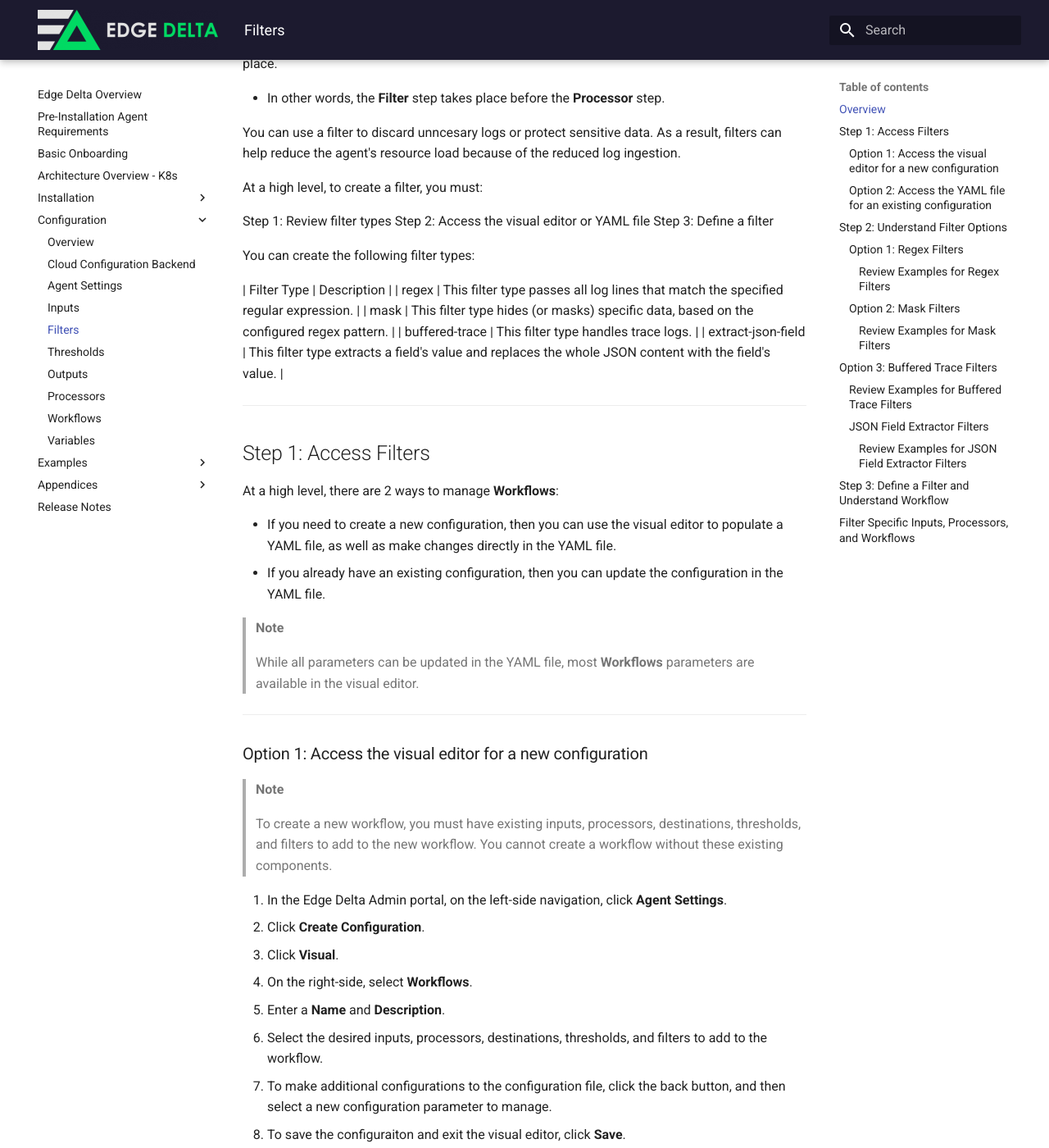
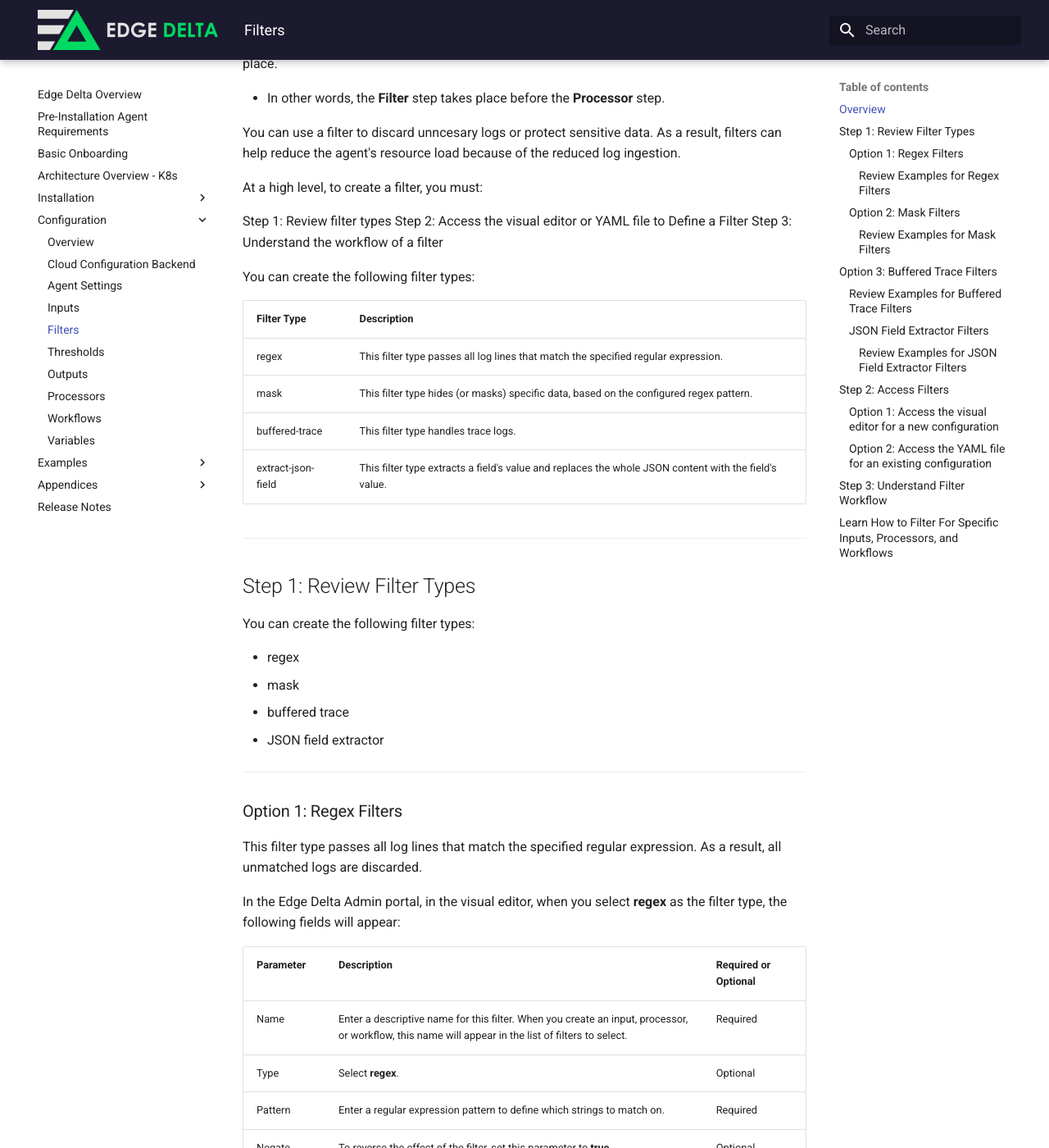
Before and after one commit to edgedelta/docs, an MkDocs documentation site: the page built from docs/configuration/filters.md, in a window 1280 px wide and 1400 px high, scrolled down 283 px. Shown: the whole window at 82% size. Built offline with MkDocs 1.6.1 and Material for MkDocs 9.7.7, drawn with Linux system fonts in a browser that asks for light colours; some of the changed text lies outside the part shown.

Commit message:
Update filters.md

````diff
--- a/docs/configuration/filters.md
+++ b/docs/configuration/filters.md
@@ -19,12 +19,13 @@ You can use a filter to discard unncesary logs or protect sensitive data. As a r
 At a high level, to create a filter, you must:
 
 Step 1: Review filter types
-Step 2: Access the visual editor or YAML file
-Step 3: Define a filter
+Step 2: Access the visual editor or YAML file to Define a Filter
+Step 3: Understand the workflow of a filter
 
 You can create the following filter types:
 
 | Filter Type | Description |
+| :--- | :--- |
 | regex | This filter type passes all log lines that match the specified regular expression. |
 | mask | This filter type hides (or masks) specific data, based on the configured regex pattern. |
 | buffered-trace | This filter type handles trace logs. |
@@ -32,46 +33,8 @@ You can create the following filter types:
 
 ***
 
-## Step 1: Access Filters
 
-At a high level, there are 2 ways to manage **Workflows**:
-
-  * If you need to create a new configuration, then you can use the visual editor to populate a YAML file, as well as make changes directly in the YAML file.
-  * If you already have an existing configuration, then you can update the configuration in the YAML file.
-
-> **Note**
->
-> While all parameters can be updated in the YAML file, most **Workflows** parameters are available in the visual editor.
-
-***
-
-### Option 1: Access the visual editor for a new configuration
-
-> **Note**
->
-> To create a new workflow, you must have existing inputs, processors, destinations, thresholds, and filters to add to the new workflow. You cannot create a workflow without these existing components.
-
-1. In the Edge Delta Admin portal, on the left-side navigation, click **Agent Settings**.
-2. Click **Create Configuration**.
-3. Click **Visual**.
-4. On the right-side, select **Workflows**.
-5. Enter a **Name** and **Description**.
-6. Select the desired inputs, processors, destinations, thresholds, and filters to add to the workflow.
-7. To make additional configurations to the configuration file, click the back button, and then select a new configuration parameter to manage.
-8. To save the configuraiton and exit the visual editor, click **Save**.
-9. Refresh the screen to view the newly created configuration in the table.
-
-***
-
-### Option 2: Access the YAML file for an existing configuration
-
-1. In the Edge Delta Admin portal, on the left-side navigation, click **Agent Settings**.
-2. Locate the desired configuration, and then under **Actions**, click the corresponding edit icon.
-3. Review the YAML file, make your changes, and then click **Save**.
-
-***
-
-## Step 2: Understand Filter Options
+## Step 1: Review Filter Types
 
 You can create the following filter types:
 
@@ -107,7 +70,7 @@ The following example obtains the log lines that are error-related, and then dis
     pattern: "error|ERROR|ERR|Err"
 ```
 
-Negative filters are also possibla via the **negate** parameter. The following example discards DEBUG logs, then and passes through other logs:
+Negative filters are also possibla via the **negate** parameter. The following example discards DEBUG logs, and then passes through other logs:
 
 ```yaml
   - name: not_debug
@@ -121,7 +84,7 @@ Negative filters are also possibla via the **negate** parameter. The following e
 
 This filter type hides (or masks) specific data, based on the configured regex pattern.
 
-This filter type can be useful to hide sensitive data, such as phone numbers, social security numbers, credit card numbers, etc. Specifically, based on the configured regex pattern, this filter type changes the log lines to hide the content that matched the configured regex pattern.
+This filter type can be useful to hide sensitive data, such as phone numbers, social security numbers, credit card numbers, etc. Specifically, based on the configured regex pattern, this filter type changes the log lines to hide the matched content.
 
 In the Edge Delta Admin portal, in the visual editor, when you select **mask** as the filter type, the following fields will appear:
 
@@ -187,10 +150,10 @@ In the Edge Delta Admin portal, in the visual editor, when you select **buffered
 | :--- | :--- | :--- |
 | name | Enter a descriptive name for this filter. When you create an input, processor, or workflow, this name will appear in the list of filters to select. | Required |
 | trace\_id\_pattern | Enter a regular expression pattern to extract the trace ID values from logs. Enter a regex with single capture group. | Required |
-| failure\_pattern | Enter a regular expression pattern whose match indicates that the trace event \(group of logs sharing same ID\) is a failure. Failures are passed through from this filter. | Required |
-| trace\_deadline | Enter a [golang duration](https://golang.org/pkg/time/#ParseDuration) string that represents the max duration of a trace. Once the specified trace deadline is reached, the buffered trace filter will take all events belonging to the same trace, apply the filters/sampling \(based on configuration\), and then if passed, the events are passed through | Required |
+| failure\_pattern | Enter a regular expression pattern to indicate that a match with the trace event \(group of logs sharing same ID\) is a failure. Failures are passed through from this filter. | Required |
+| trace\_deadline | Enter a [golang duration](https://golang.org/pkg/time/#ParseDuration) string that represents the max duration of a trace. Once the specified trace deadline is reached, the buffered trace filter will take all events belonging to the same trace, apply the filters/sampling \(based on configuration\), and then passes through the relavant events. | Required |
 | success\_sample\_rate | The sample rate \[0,1\] of successfull traces. Default is zero which means successfull traces are discarded. If it's set to 0.2 then 20% of successfull traces will pass thru this filter. _Note:_ Any trace event without a failure\_pattern match indicates successful trace. | Optional |
-| latency\_pattern | Regular expression pattern which is used to extract the latency value \(if applicable\) from the trace logs. Must be a regex with single numeric capture group. Only one of the logs belonging to the same trace \(sharing same id\) should have such latency information or the last one will be picked to represent the latency of the trace. Once the latency value is extracted and converted to a number it can be used in conjunction with _latency\_threshold_ to pass thru high latency traces. This is useful to collect the high latency traces in addition to the failed ones which are already pass thru as described in _failure\_pattern_. | Optional |
+| latency\_pattern | Enter a regular expression pattern to extract the latency value \(if applicable\) from the trace logs. You must enter a regex with a single numeric capture group. Only 1 of the logs that belong to the same trace \(sharing same id\) should have such latency information or the last one will be picked to represent the latency of the trace. Once the latency value is extracted and converted to a number, it can be used in conjunction with _latency\_threshold_ to pass thru high latency traces. This is useful to collect the high latency traces in addition to the failed ones which are already pass thru as described in _failure\_pattern_. | Optional |
 | latency\_threshold | Enter a numeric value to represent the threshold for high-latency limit. Latency of a trace is extracted with **latency\_pattern**. | Optional |
 
 ***
@@ -250,9 +213,37 @@ Review the following example log after extractor filter is applied:
 
 ***
 
-## Step 3: Define a Filter and Understand Workflow
+## Step 2: Access Filters
 
-In a YAML file, filters are defined at the top level. Review the following example:
+At a high level, there are 2 ways to access **Filters**:
+
+  * If you need to create a new configuration, then you can use the visual editor to populate a YAML file, as well as make changes directly in the YAML file.
+  * If you already have an existing configuration, then you can update configurations in the YAML file.
+
+
+***
+
+### Option 1: Access the visual editor for a new configuration
+
+1. In the Edge Delta Admin portal, on the left-side navigation, click **Agent Settings**.
+2. Click **Create Configuration**.
+3. Click **Visual**.
+4. On the right-side, select **Filters**.
+5. Complete the missing fields.
+    * To learn about these configurations, see **Step 1: Review Filter Types**.
+7. To make additional configurations to the configuration file, click the back button, and then select a new configuration parameter to manage.
+8. To save the configuraiton and exit the visual editor, click **Save**.
+9. Refresh the screen to view the newly created configuration in the table.
+
+***
+
+### Option 2: Access the YAML file for an existing configuration
+
+1. In the Edge Delta Admin portal, on the left-side navigation, click **Agent Settings**.
+2. Locate the desired configuration, and then under **Actions**, click the corresponding edit icon.
+3. Review the YAML file, make your changes, and then click **Save**.
+    * To learn about these configurations, see **Step 1: Review Filter Types**.
+    * In a YAML file, filters are defined at the top level. Review the following example:
 
 ```yaml
 filters:
@@ -260,6 +251,10 @@ filters:
     type: regex
     pattern: "error"
 ```
+
+***
+
+## Step 3: Understand Filter Workflow
 
 After you define a filter, filters can be referred at different places in the YAML file:
 
@@ -270,11 +265,9 @@ After you define a filter, filters can be referred at different places in the YA
 
 ***
 
-## Filter Specific Inputs, Processors, and Workflows
+## Learn How to Filter For Specific Inputs, Processors, and Workflows
 
-When you create a filter, you must add a name to describe the filter. This name will appear in the list of filters to select when you create an input, processor, or workflow.
-
-When multiple filters are provided, the names are applied in given order from top to bottom.
+When you create a filter, you must add a name to describe the filter. This name will appear in the list of filters to select when you create an input, processor, or workflow. When multiple filters are provided, the names are applied in given order from top to bottom.
 
 The following example displays a file **input** with **error** and **mask\_card** filters:
 
````
Also changed, not shown: other parts of docs/configuration/filters.md (+2 -2 lines).
